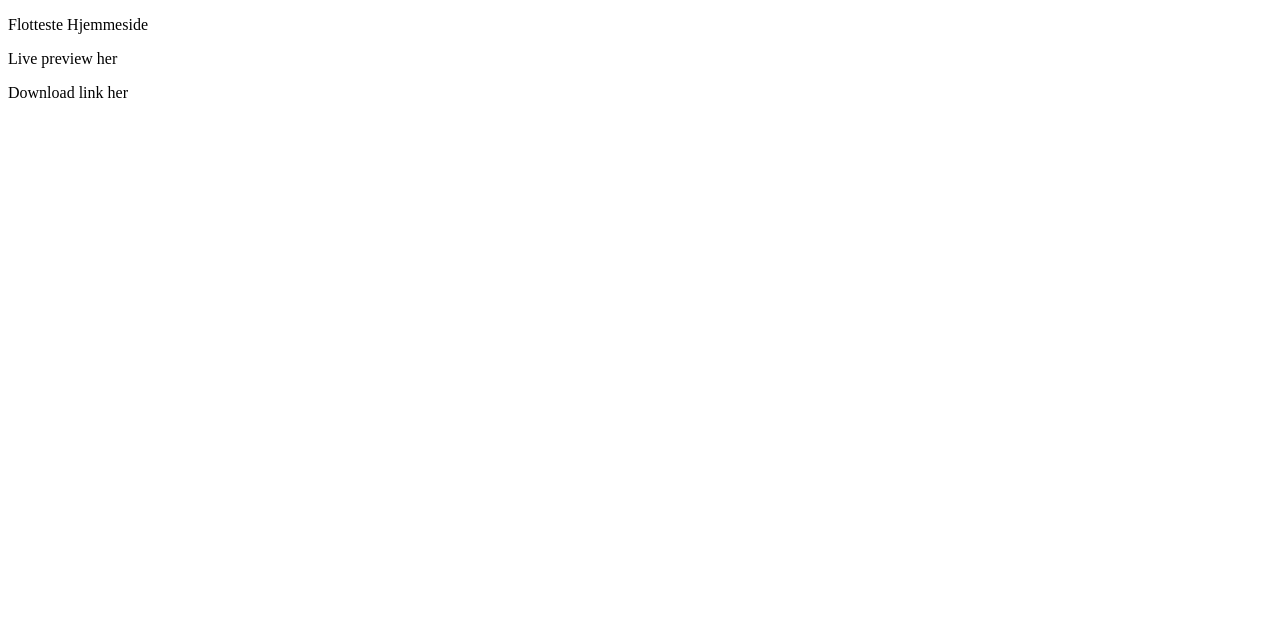
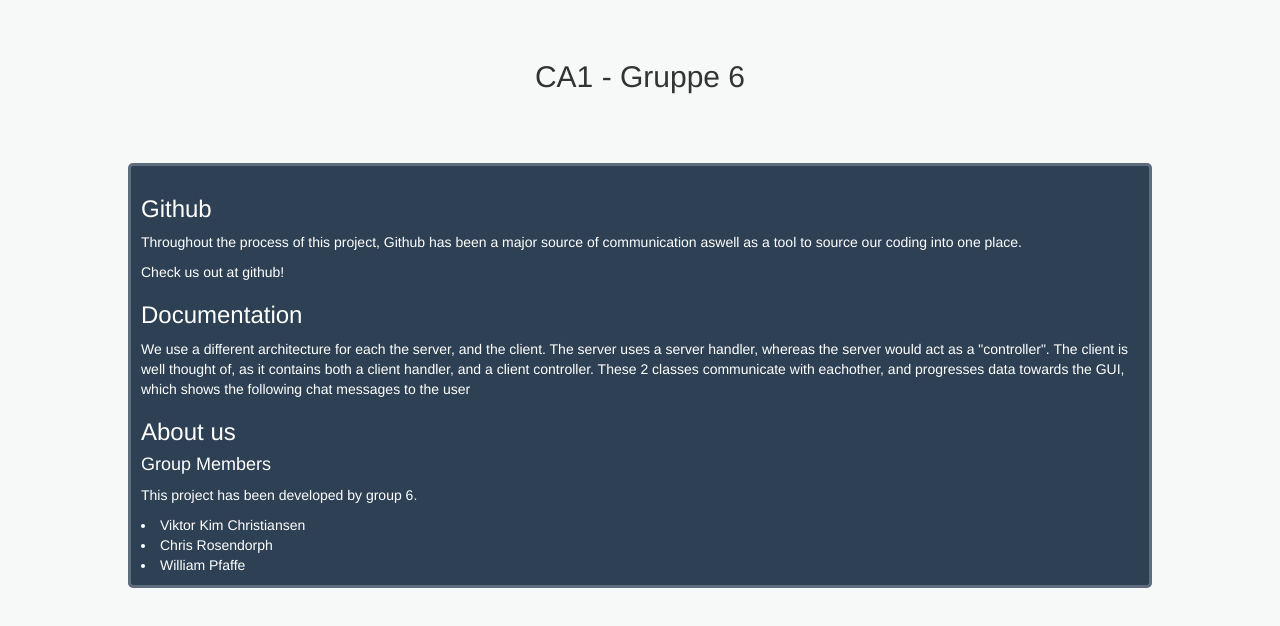
Before and after one commit to scheldejonas/CA1, a plain HTML site: page TeamSnakWeb/web/index.html in a window 1280 px wide. Drawn offline with nearby package versions, Linux system fonts and the light colour scheme.

Commit message:
Website design aswell as minor documentation!

```diff
--- a/TeamSnakWeb/nbproject/private/private.xml
+++ b/TeamSnakWeb/nbproject/private/private.xml
@@ -1,4 +1,9 @@
 <?xml version="1.0" encoding="UTF-8"?>
 <project-private xmlns="http://www.netbeans.org/ns/project-private/1">
     <editor-bookmarks xmlns="http://www.netbeans.org/ns/editor-bookmarks/2" lastBookmarkId="0"/>
+    <open-files xmlns="http://www.netbeans.org/ns/projectui-open-files/2">
+        <group>
+            <file>file:/C:/Users/William%20Pfaffe/Documents/NetBeansProjects/CA1/TeamSnakWeb/web/index.html</file>
+        </group>
+    </open-files>
 </project-private>
--- a/TeamSnakWeb/web/index.html
+++ b/TeamSnakWeb/web/index.html
@@ -4,13 +4,36 @@
     <head>
         <title>Teamsnak WebPortal</title>
         <meta charset="UTF-8">
+        <link href="https://fonts.googleapis.com/css?family=Open+Sans" rel="stylesheet">
         <meta name="viewport" content="width=device-width, initial-scale=1.0">
+        <link rel="stylesheet" href="https://maxcdn.bootstrapcdn.com/bootstrap/3.3.7/css/bootstrap.min.css">
+        <script src="https://ajax.googleapis.com/ajax/libs/jquery/3.1.1/jquery.min.js"></script>
+        <script src="https://maxcdn.bootstrapcdn.com/bootstrap/3.3.7/js/bootstrap.min.js"></script>
     </head>
-    <body>
-        <div>
-            <p>Flotteste Hjemmeside</p>
-            <p>Live preview her</p>
-            <p>Download link her</p>
-        </div>
-    </body>
+    <body style="background-color: #F7F9F9;">
+        <br />
+        <br />
+    <center><h2>CA1 - Gruppe 6</h2></center>
+    <br />
+    <br />
+    <br />
+    <div style="padding: 10px;  margin: auto; width: 80%; border: 3px solid #5D6D7E; border-radius: 5px; padding: 10px; background-color: #2E4053; color: white;">
+        <h3>Github</h3>
+        <p>Throughout the process of this project, Github has been a major source of communication aswell as a tool to source our coding into one place.</p>
+        <p><a href='https://github.com/2joocy/CA1' style='color: white;'>Check us out at github!</a>
+        <h3>Documentation</h3>
+        <p>We use a different architecture for each the server, and the client.
+            The server uses a server handler, whereas the server would act as a
+            "controller". The client is well thought of, as it contains both a
+            client handler, and a client controller. These 2 classes communicate
+            with eachother, and progresses data towards the GUI, which shows
+            the following chat messages to the user</p>
+        <h3>About us</h3>
+        <p><h4>Group Members</h4></p>
+        <p>This project has been developed by group 6.</p>
+        <li>Viktor Kim Christiansen</li>
+        <li>Chris Rosendorph</li>
+        <li>William Pfaffe</li>
+</div>
+</body>
 </html>
```
Also changed, not shown: 1 other file.
